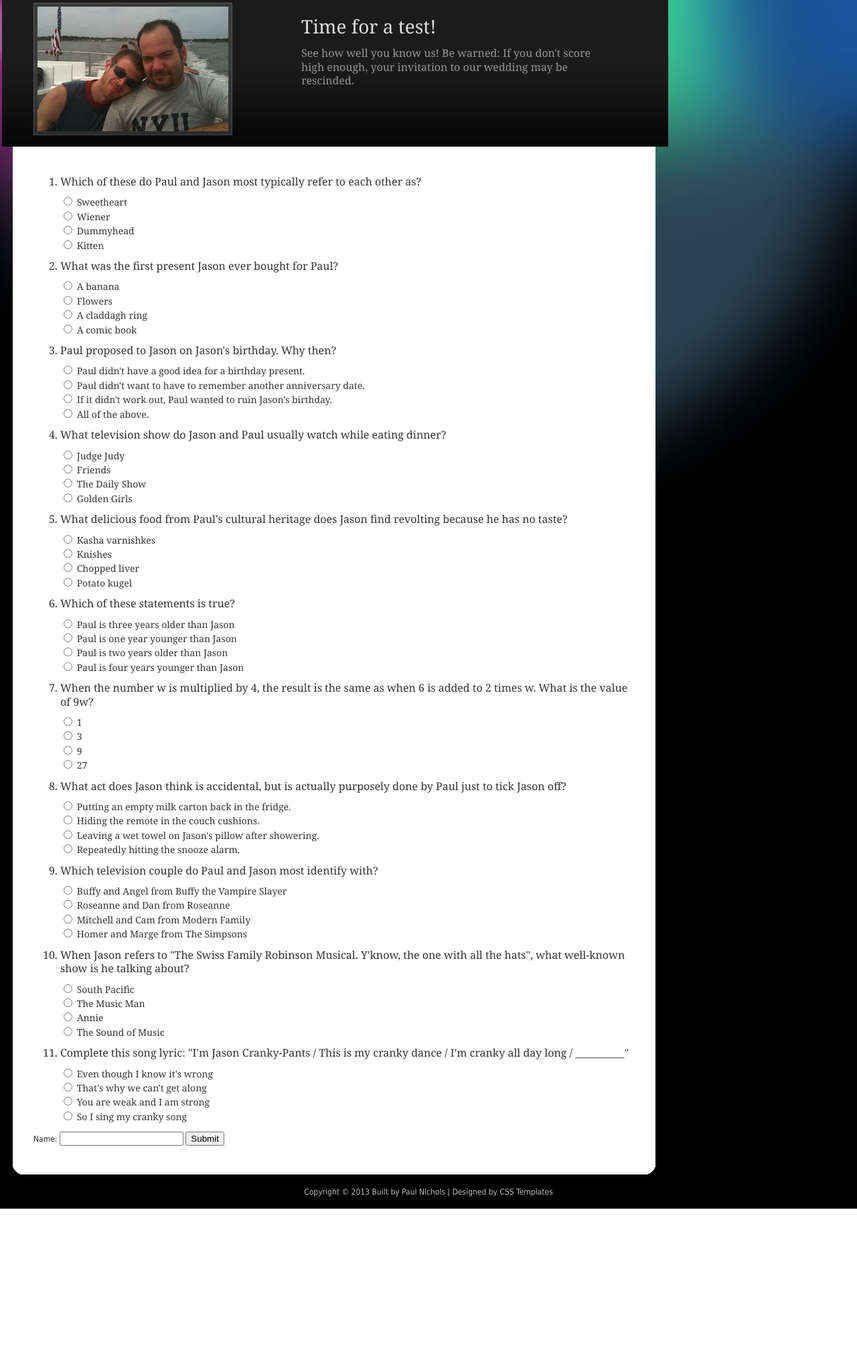
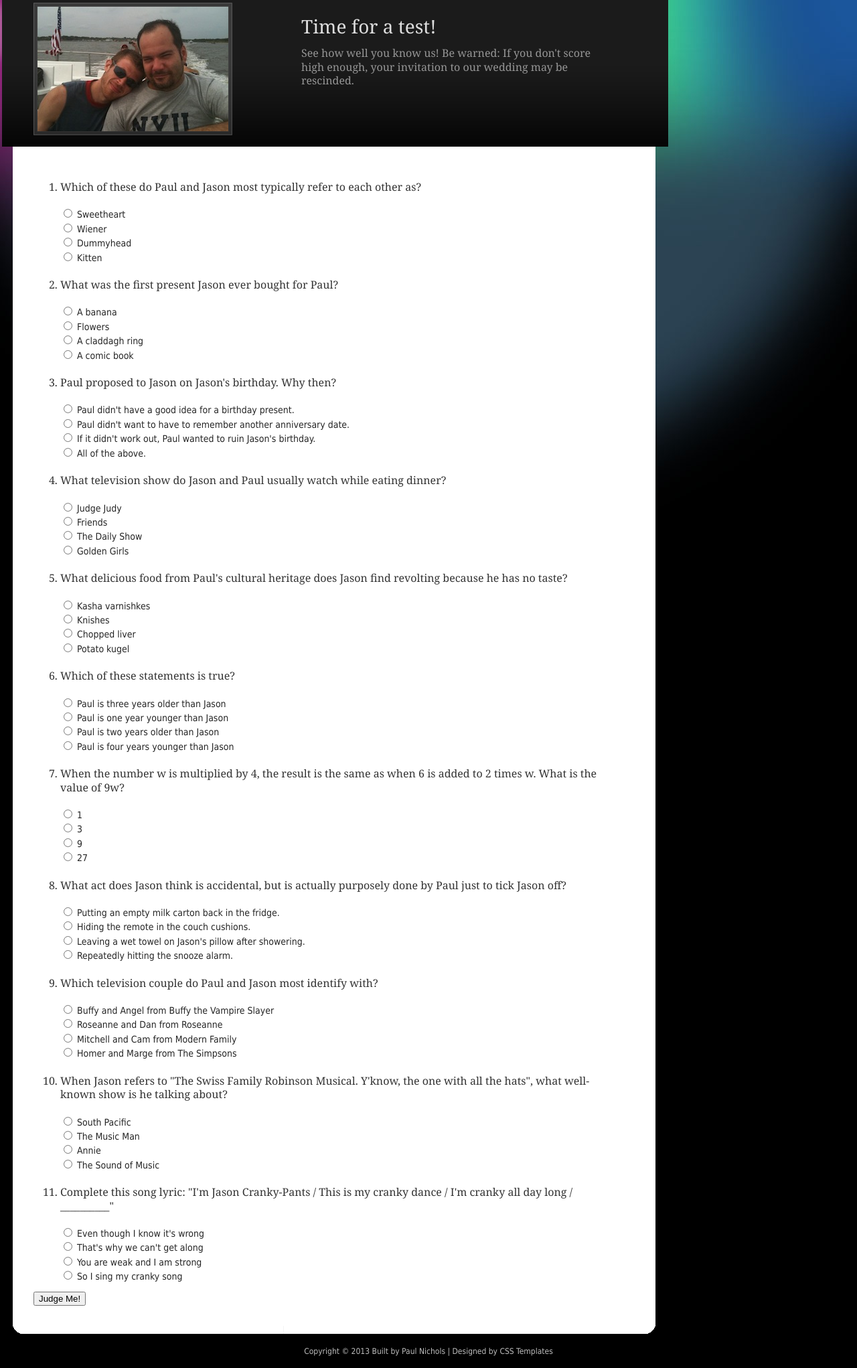
Before and after one commit to paulnicholsen27/wedding-website, a Django app: page /quiz/ in a window 1280 px wide. Shown: the part 208-2251 px from the top of the page at 67% size. Before the commit the page ends 2013 px from the top, so only its background shows below. Run offline with Django 3.2, Linux system fonts and the light colour scheme; data comes from the database, SQL or seed files in the repository; both versions use the stored data as it was after the commit; parts of the project's set-up code (start-up, migrations or seed data) failed here and were passed over.

Commit message:
working on error handling for quiz

```diff
--- a/mainsite/static/css/templatemo_style.css
+++ b/mainsite/static/css/templatemo_style.css
@@ -283,7 +283,7 @@ a.more:hover { text-decoration: none; color: #fff; }
 	color: #bdbdbd;
 }
 
-.quiz_question, .quiz_answer {
+.quiz_question, .quiz_answer .result_message .correct{
 	color: #333;
     font-weight: normal;
     font-family: Georgia, "Times New Roman", Times, serif
@@ -292,7 +292,7 @@ a.more:hover { text-decoration: none; color: #fff; }
 
 .quiz_question{
 	font-size: 16px;
-	margin: 10px 0 10px 0;
+	margin: 20px 30px 20px 0px;
 	padding: 0}
 
 .quiz_answer{
@@ -300,6 +300,21 @@ a.more:hover { text-decoration: none; color: #fff; }
 	margin: 0 0 2px;
 	padding: 0}
 
+.right_answer{
+	font-weight: bold;
+	font-family: Georgia, "Times New Roman", Times, serif;
+	margin: 0;
+	}
+
+.user_answer{
+	color: red;
+	font-weight: bold,
+}
+
+.result_message{
+	font-size: 14px;
+	font-style: italic;
+}
 .party_image img{
 	height: 280px;
 	width: 280px;
@@ -333,3 +348,14 @@ a.more:hover { text-decoration: none; color: #fff; }
 	text-align: justify;
 }
 .strikeout {text-decoration:line-through;}
+
+.story {
+	font-size: 16px;
+	text-align: justify;
+	padding: 5px 45px 5px 45px;
+	font-family: Georgia, "Times New Roman", Times, serif;
+}
+
+#quiz_submit{
+
+}
--- a/mainsite/views.py
+++ b/mainsite/views.py
@@ -54,6 +54,8 @@ def wedding_party(request):
 def location(request):
 	return render_to_response("location.html", {}, RequestContext(request))
 
+def story(request):
+	return render_to_response("story.html", {}, RequestContext(request))
 # def login(request):
 # 	response_dict = {}
 # 	email = request.POST.get('email', False)
--- a/quiz/templates/quiz.html
+++ b/quiz/templates/quiz.html
@@ -22,18 +22,15 @@
             <li class="quiz_question">{{ question.text }}</li>
                 <ul class='quiz_answer'>
                 {% for answer in question.answer_set.all %}
-                <input type='radio' name="{{question.pk}}" id="answer{{ forloop.counter }}" value="{{ answer.id }}"/>
-                <label for="answer{{ forloop.counter}}">{{answer.text}}</label><br>
+                <input id='{{answer.pk}}' type='radio' name="{{question.pk}}"  value="{{ answer.id }}"/>
+                <label for='{{ answer.pk }}'>{{answer.text}}</label><br>
                 {% endfor %}
             </ul>
         {% endfor %}
         </ol>
-        Name: <input type='text' name="name">
-        <input type="submit" name="quiz_submit">
+        <button id='quiz_submit' type="submit" name="quiz_submit"><span>Judge Me!</span></button>
         </form>
-        {% if score %}
-        Score:  {{ score }}
-        {% endif %}
+
     	<div class="cleaner"></div>
     </div>
     <div id="templatemo_content_bottom"></div>
--- a/wedding/urls.py
+++ b/wedding/urls.py
@@ -14,7 +14,7 @@ urlpatterns = patterns('',
     url(r'^results/$', 'quiz.views.results', name='results'),
     url(r'^wedding_party/$', 'mainsite.views.wedding_party', name='wedding_party'),
     url(r'^location/$', 'mainsite.views.location', name='location'),
-    url(r'^proposal/$', 'mainsite.views.proposal', name='proposal'),
+    url(r'^story/$', 'mainsite.views.story', name='story'),
     # url(r'^login/$', 'mainsite.views.base', name='login'),
     # url(r'^newuser/$', 'mainsite.views.base', name='newuser'),
     # Uncomment the admin/doc line below to enable admin documentation:
```
Also changed, not shown: quiz/templates/results.html (+12 -8 lines), mainsite/static/images/paul_and_jason_new_years.jpg, quiz/views.py (line endings or trailing spaces), wedding.db.
